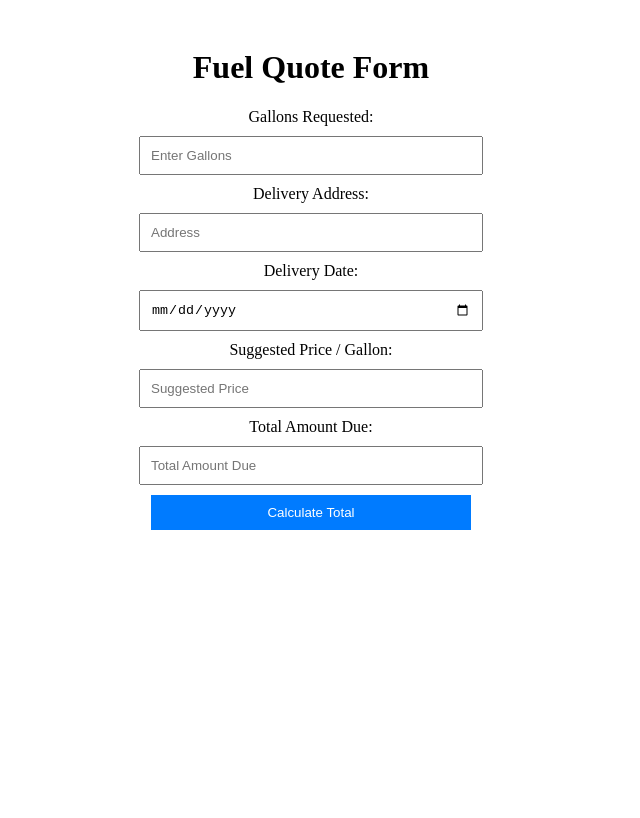
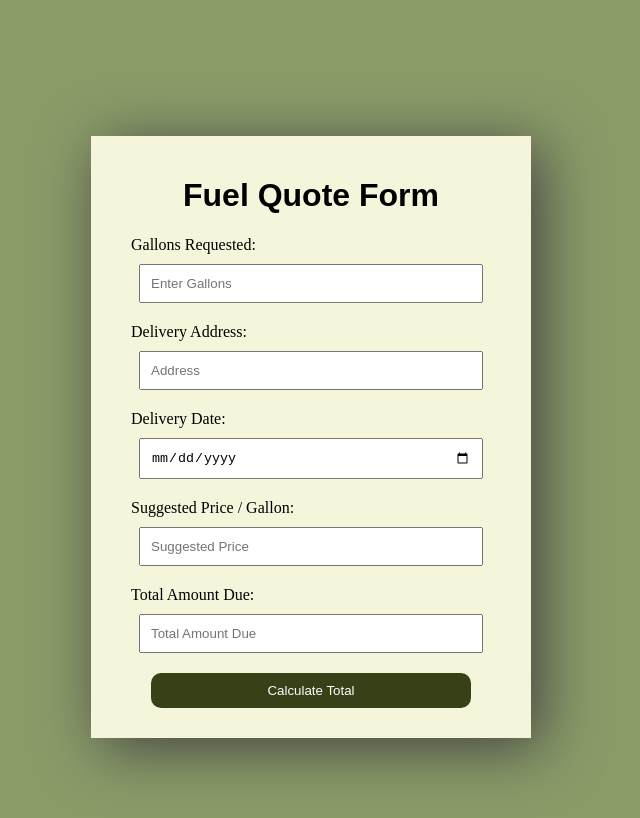
Before and after one commit to saalihahlatiff/FuelQuotePredictor, a plain HTML site: page client/fuelQuote.html in a window 1280 px wide. Shown: the whole page, without its empty margins (329-969 px from the left). Drawn offline with Linux system fonts and the light colour scheme.

Commit message:
updated visuals

```diff
--- a/client/style.css
+++ b/client/style.css
@@ -1,8 +1,16 @@
+body {
+  padding: 10%;
+
+  background-color: #8A9B68;
+}
+
 .container {
   max-width: 400px;
   margin: 0 auto;
   padding: 20px;
-  text-align: center;
+
+  background-color: beige;
+  filter: drop-shadow(10px 10px 30px #424243)
 }
 
 input,
@@ -12,15 +20,41 @@ button {
   margin: 10px auto;
   width: 80%;
   padding: 10px;
+
 }
 
 button {
-  background-color: #007bff;
+  background-color: #364118;
   color: #fff;
   border: none;
   cursor: pointer;
+  border-radius: 10px;
 }
 
 button:hover {
-  background-color: #0056b3;
+  background-color: #2d0258;
 }
+
+h1, p{
+  font-family: sans-serif;
+  text-align: center;
+}
+
+label {
+  text-align:left;
+  padding-left: 5%;
+  padding-top: 5%;
+}
+
+input {
+  margin-bottom: 5%;
+}
+
+#graph {
+  max-width: fit-content;
+}
+
+td, tr{
+  background-color: #e0e3ce;
+  padding: 5% 2%;
+}
```
Also changed, not shown: client/quoteHistory.html (+1 -1 lines), index.html (+5 -3 lines).
